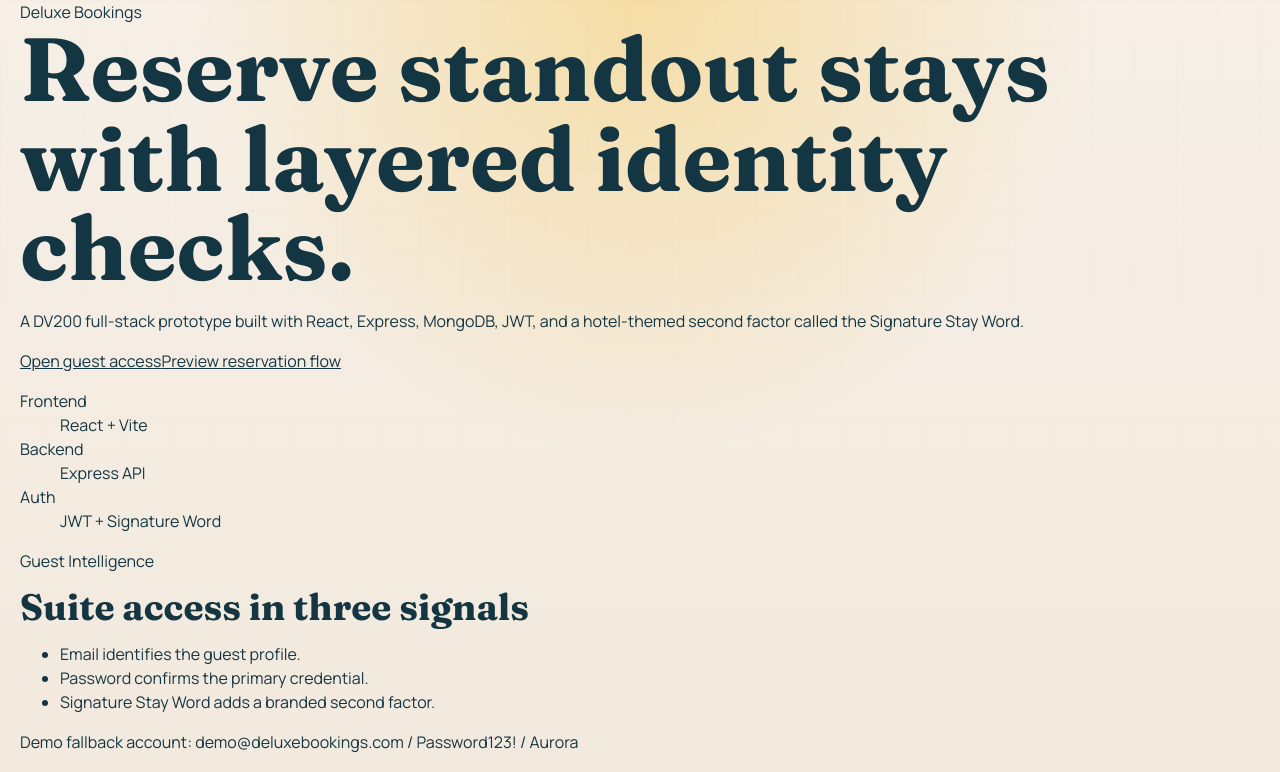
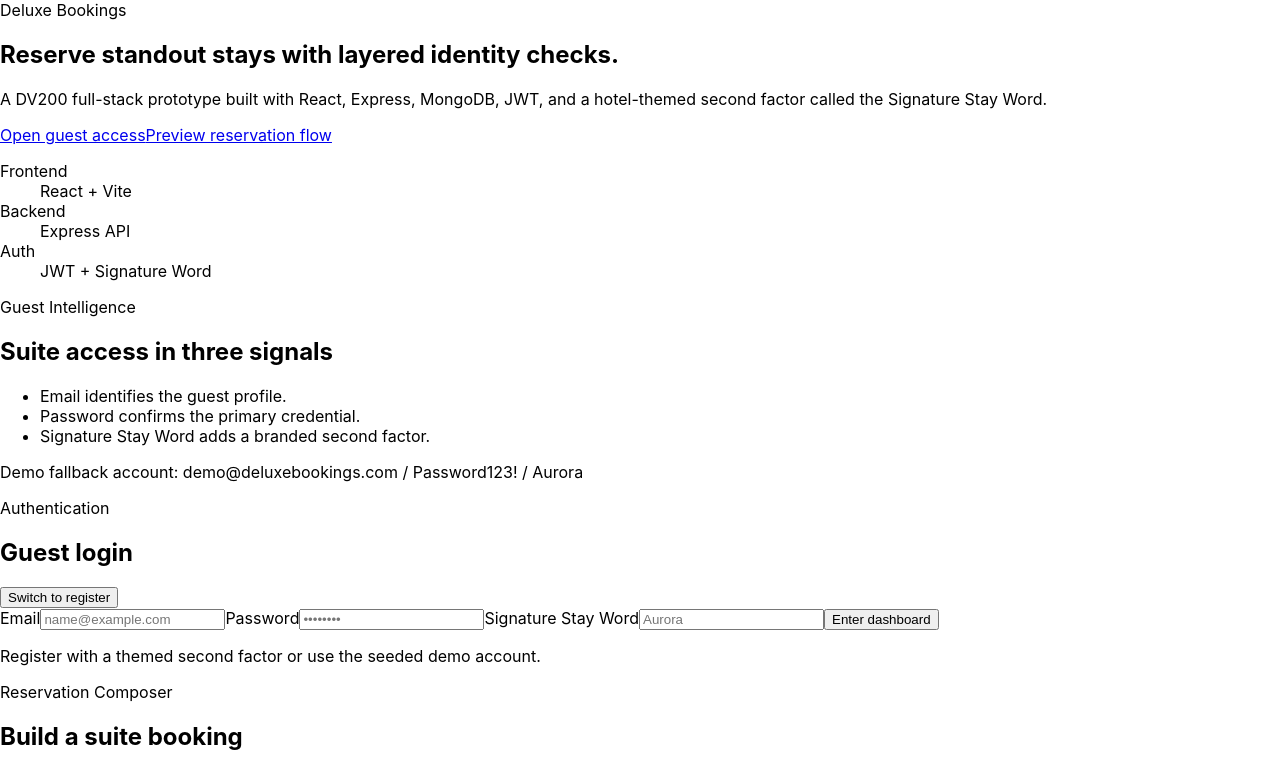
Before and after one commit to ShaunMahlawe/Deluxe-Bookings-DV-200---Interactive-Development-Assignment-, a React app in the folder frontend/: page / in a window 1280 px wide. Shown: the top 772 px of the page. Built offline with nearby package versions, Linux system fonts and the light colour scheme; no server answers; the HTML template or start-up script is replaced by a standard one.

Commit message:
chore: update frontend/src/index.css

```diff
--- a/frontend/src/index.css
+++ b/frontend/src/index.css
@@ -1,81 +1,24 @@
-@import url('https://fonts.googleapis.com/css2?family=Fraunces:wght@500;700&family=Manrope:wght@400;500;600;700&display=swap');
-
-:root {
-  font-family: 'Manrope', sans-serif;
-  line-height: 1.5;
-  font-weight: 400;
-  color: #143642;
-  background:
-    radial-gradient(circle at top, rgba(244, 201, 93, 0.48), transparent 26%),
-    linear-gradient(180deg, #f6efe6 0%, #efe3d5 100%);
-  font-synthesis: none;
-  text-rendering: optimizeLegibility;
+body {
+  margin: 0;
+  font-family: -apple-system, BlinkMacSystemFont, 'Segoe UI', 'Roboto', 'Oxygen',
+    'Ubuntu', 'Cantarell', 'Fira Sans', 'Droid Sans', 'Helvetica Neue',
+    sans-serif;
   -webkit-font-smoothing: antialiased;
   -moz-osx-font-smoothing: grayscale;
+  overflow-x: hidden;
 }
 
 * {
   box-sizing: border-box;
 }
 
-html {
-  scroll-behavior: smooth;
+#root {
+  width: 100%;
+  max-width: 100%;
+  overflow-x: clip;
 }
 
-body {
-  margin: 0;
-  min-width: 320px;
-  min-height: 100vh;
+code {
+  font-family: source-code-pro, Menlo, Monaco, Consolas, 'Courier New',
+    monospace;
 }
-
-body::before {
-  content: '';
-  position: fixed;
-  inset: 0;
-  pointer-events: none;
-  background-image:
-    linear-gradient(rgba(20, 54, 66, 0.03) 1px, transparent 1px),
-    linear-gradient(90deg, rgba(20, 54, 66, 0.03) 1px, transparent 1px);
-  background-size: 42px 42px;
-  mask-image: linear-gradient(180deg, rgba(0, 0, 0, 0.35), transparent 80%);
-}
-
-a {
-  color: inherit;
-}
-
-#root {
-  width: min(1240px, 100%);
-  margin: 0 auto;
-  min-height: 100vh;
-}
-
-h1,
-h2 {
-  margin: 0;
-  font-family: 'Fraunces', serif;
-  line-height: 1;
-  color: #143642;
-}
-
-h1 {
-  font-size: clamp(3rem, 7vw, 5.8rem);
-}
-
-h2 {
-  font-size: clamp(1.6rem, 3vw, 2.3rem);
-}
-
-p,
-li,
-input,
-textarea,
-button {
-  font-size: 1rem;
-}
-
-button,
-input,
-textarea {
-  font: inherit;
-}
```
